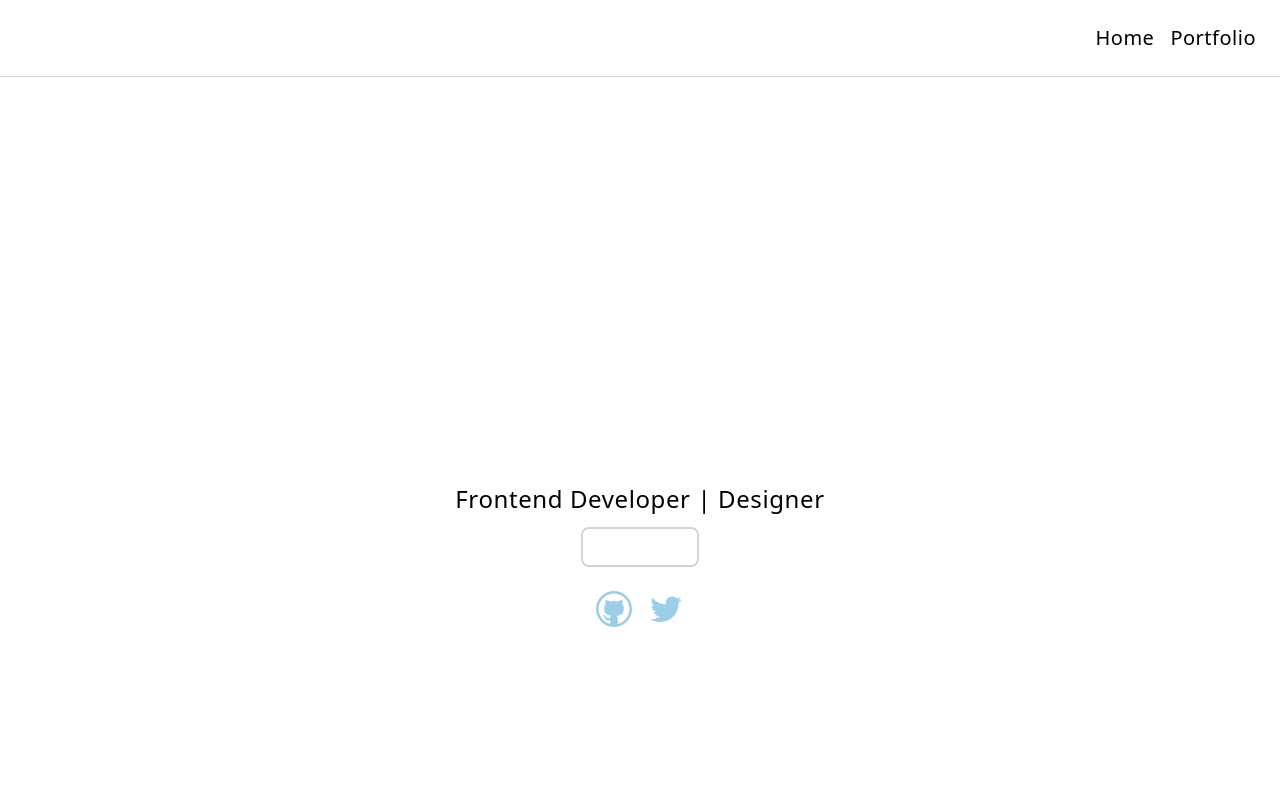
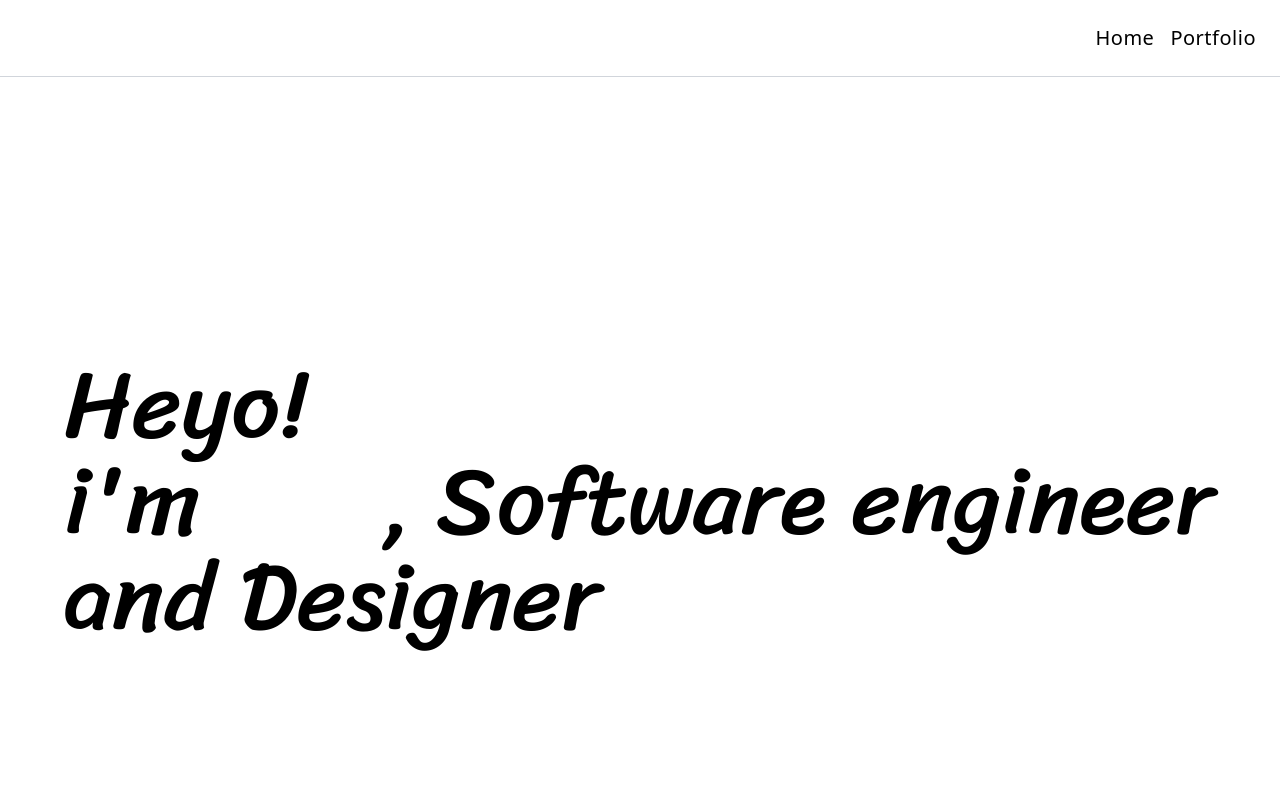
Before and after one commit to skystanoyevitch/sky-portfolio, a React (Create React App) app: page / in a window 1280 px wide. Shown: the top 800 px of the page. Built offline with nearby package versions, Linux system fonts and the light colour scheme.

Commit message:
changed title and text display

```diff
--- a/src/Pages/Home/Components/Hero.jsx
+++ b/src/Pages/Home/Components/Hero.jsx
@@ -12,19 +12,26 @@ function Hero() {
   return (
     <div className="w-screen h-120 flex flex-col justify-center md:h-screen">
       <div className="lg:h-full">
-        <div className="container mx-auto flex flex-col lg:justify-center text-center lg:flex-row p-8 lg:p-8 xl:p-0 lg:h-full">
-          <div className="flex flex-col justify-center container mx-auto max-w-sm md:max-w-lg lg:min-w-full">
-            <div>
-              <h1 className="text-4xl md:text-5xl xl:text-8xl font-sriracha h-16 md:h-36 font-bold animate-text bg-clip-text text-transparent bg-gradient-to-r from-cyan-500 via-indigo-500 to-[#e75d48]">
-                Sky Stanojevic
-              </h1>
-              <p className="text-md md:text-xl font-light my-3 lg:text-2xl tracking-wide text-[#9CCDE9]">
+        <div className="container mx-auto flex flex-col lg:justify-center lg:flex-row p-8 lg:p-8 xl:p-0 lg:h-full">
+          <div className="flex flex-col justify-center container mx-auto max-w-sm md:max-w-lg lg:max-w-6xl">
+            <div className="">
+              <p className="text-4xl md:text-5xl xl:text-8xl font-sriracha text-neutral-300">
+                Heyo!
+              </p>
+              <div className="text-4xl md:text-5xl xl:text-8xl font-sriracha h-16 md:h-36 text-neutral-300">
+                i'm{" "}
+                <span className="bg-clip-text text-transparent bg-gradient-to-r from-cyan-500 via-indigo-500 to-[#e75d48]">
+                  Sky
+                </span>
+                , Software engineer and Designer
+              </div>
+              {/* <p className="text-md md:text-xl font-light my-3 lg:text-2xl tracking-wide text-[#9CCDE9]">
                 Frontend Developer{" "}
                 <span className="text-[#e75d48] font-normal"> | </span> Designer
-              </p>
+              </p> */}
             </div>
 
-            <div className="flex justify-center">
+            {/* <div className="flex justify-center">
               <a href="#section-contact" onClick={(e) => e.preventDefault}>
                 <button className="rounded-lg flex py-1 px-4 md:py-1 lg:px-6 lg:py-1 text-md md:text-base lg:text-lg bg-gradient-to-r from-cyan-500 via-indigo-500 to-[#e75d48] transition-all border-2 border-[#1A1D25] md:hover:border-[#e75d48] md:hover:bg-none md:hover:border-b-4 text-white focus:scale focus:scale-90 md:hover:scale-100">
                   Contact
@@ -46,7 +53,7 @@ function Hero() {
                   onMouseOut={({ target }) => (target.style.color = "#9CCDE9")}
                 />
               </a>
-            </div>
+            </div> */}
           </div>
         </div>
       </div>
```
